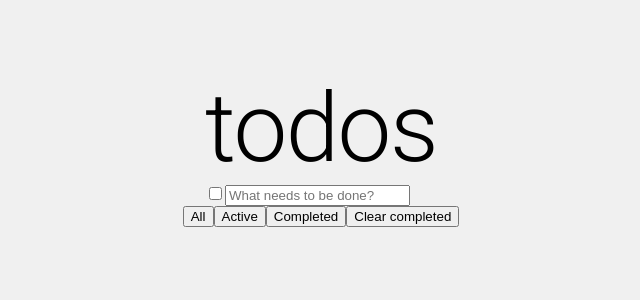
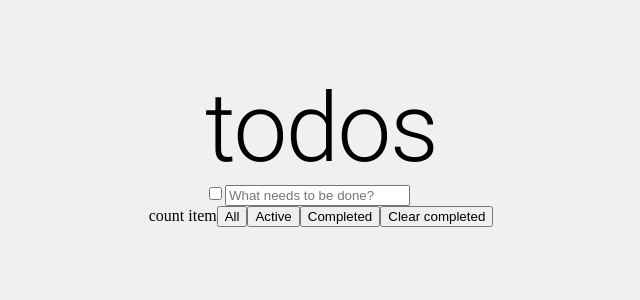
Before and after one commit to Eugenecheckin/my_to_do-react, a React (Create React App) app: page / in a window 1280 px wide. Shown: the top 300 px of the page, without its empty margins (319-959 px from the left). Built offline with nearby package versions, Linux system fonts and the light colour scheme.

Commit message:
styled code

```diff
--- a/src/components/Tasks.jsx
+++ b/src/components/Tasks.jsx
@@ -9,7 +9,7 @@ function Tasks({ posts }) {
   const [count, setCount] = useState('all');
   const selector = useSelector(state => state.tasks.filter(element => element.checked));
   const dispatch = useDispatch();
-  const ButtonClickEvHandler = () => {
+  const buttonClickEvHandler = () => {
     if (selector.length === 0) {
       return;
     }
@@ -41,6 +41,9 @@ function Tasks({ posts }) {
           task = { item }
           key = { item.id }
         />)}
+      <label>
+        count item
+      </label>
       <button
         type="button"
         onClick={() => setCount('all')}
@@ -61,7 +64,7 @@ function Tasks({ posts }) {
       </button>
       <button
         type="button"
-        onClick={ButtonClickEvHandler}
+        onClick={buttonClickEvHandler}
       >
         Clear completed
       </button>
```
